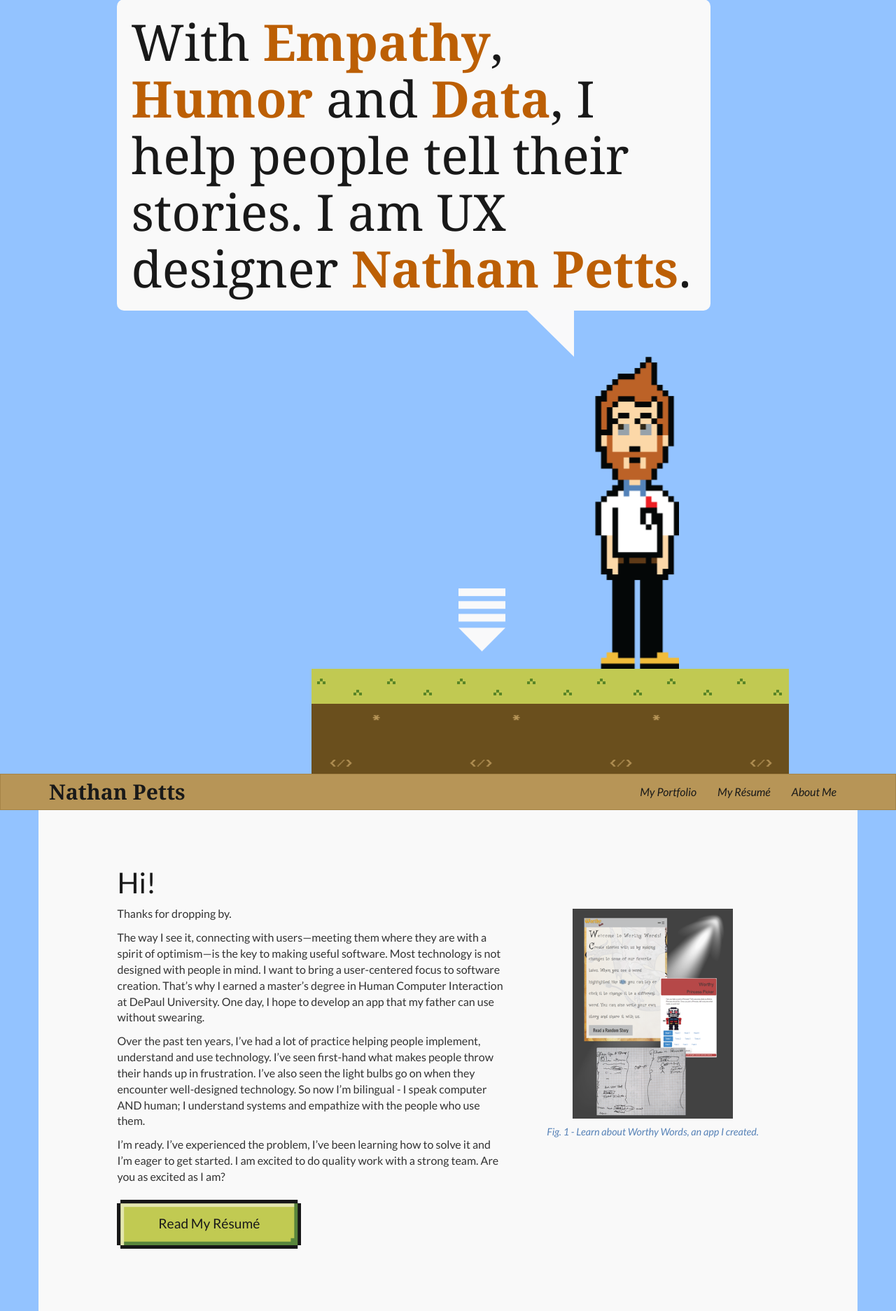
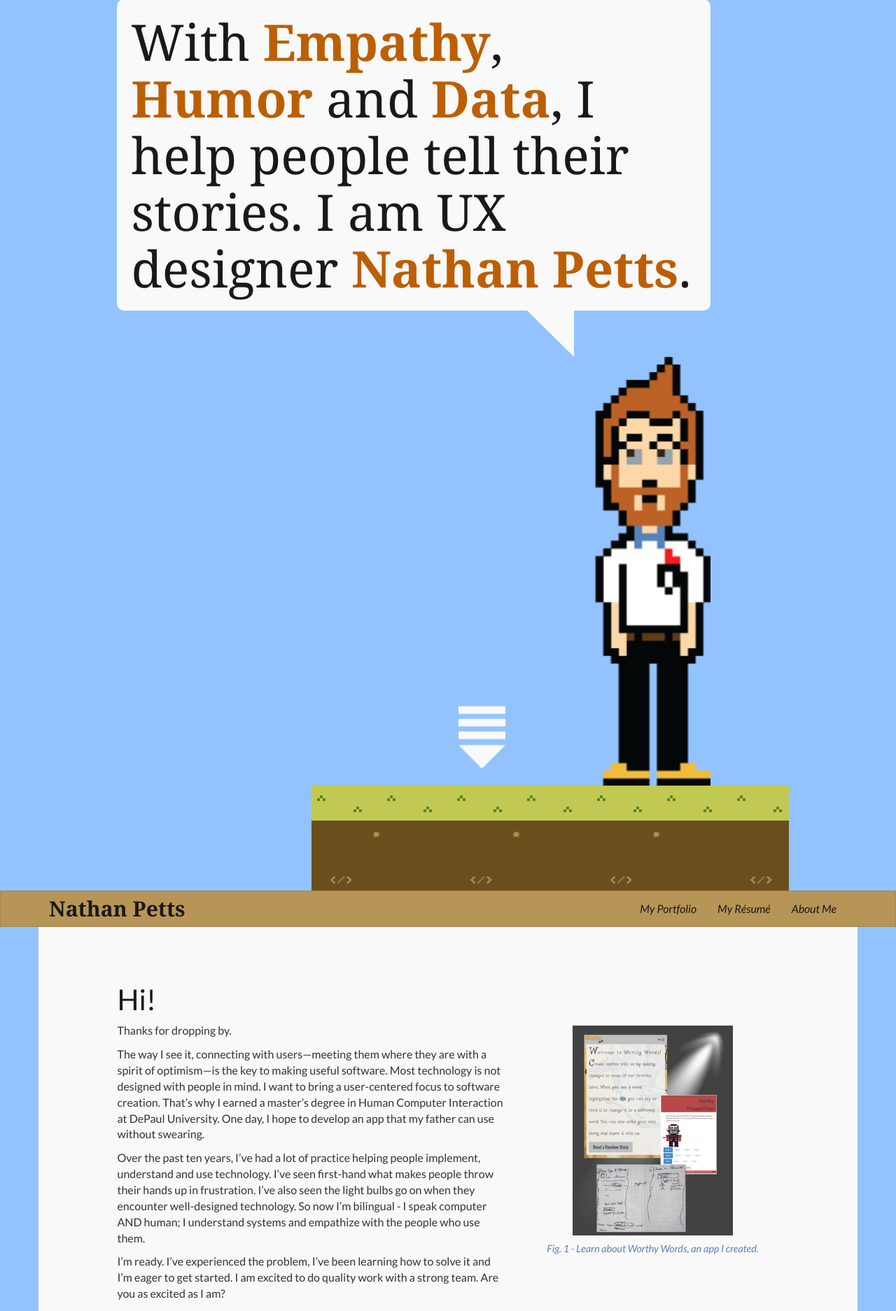
Before and after one commit to nbpetts/portfolio, a PHP site: page / in a window 1280 px wide. Shown: the part 145-2019 px from the top of the page at 70% size. Run offline with PHP 8.4, Linux system fonts and the light colour scheme; some web fonts are replaced.

Commit message:
fixes front page image and resume header

```diff
--- a/index.php
+++ b/index.php
@@ -21,23 +21,23 @@
     </div>
     <!--end row-->
     <div class="row">
-      <img src="images/speachCaret.svg" alt="Speach Bubble Caret" class="img-responsive  col-xs-1 col-xs-offset-6  col-sm-offset-7">
+      <img src="images/speachCaret.svg" alt="Speach Bubble Caret" class="img-responsive  col-xs-1 col-xs-offset-6  col-sm-offset-7 hidden-xs">
     </div>
     <!--end row-->
     <div class="row bottomAlign">
-      <a class="  col-xs-1 col-sm-1 col-xs-offset-5 col-sm-offset-6 downArrow " href="#content">
+      <a class="  col-xs-1 col-sm-1 col-xs-offset-5 col-sm-offset-6 downArrow hidden-xs" href="#content">
         <img src="images/downArrow.svg" alt="Click Here to Skip to the main Content">
       </a>
-      <img src="images/pixelGuy.png" alt="Pixel Version of Nathan Petts" class="img-responsive col-xs-1 col-xs-offset-1 col-sm-2 col-md-2 nathan   ">
+      <img src="images/pixelGuy.png" alt="Pixel Version of Nathan Petts" class="img-responsive col-xs-1 col-xs-offset-1 col-sm-2 col-md-2 nathan   hidden-xs">
 
     </div>
     <!--end row-->
     <div class="row">
-      <div class="col-xs-7 col-xs-offset-4 grass  "></div>
+      <div class="col-xs-7 col-xs-offset-4 grass  hidden-xs"></div>
     </div>
     <!--end row-->
     <div class="row  ">
-      <div class="col-xs-7 col-xs-offset-4 rock"></div>
+      <div class="col-xs-7 col-xs-offset-4 rock hidden-xs"></div>
     </div>
     <!--end row-->
   </section>
--- a/sass/my_styles.scss
+++ b/sass/my_styles.scss
@@ -64,7 +64,8 @@ h1.hero {
 }
 
 .nathan {
-  max-width: 150px;
+  // max-width: 150px;
+  min-height: 75px;
 }
 
 ///////////////////////////////resume styles
@@ -422,6 +423,7 @@ ul.nav-pills > li > a:hover {
   h1.hero {
 
     font-size: 2.5em;
+    margin-bottom: 30px ;
   }
   .jobTitleGroup{
     padding-left:0;
```
Also changed, not shown: css/my_styles.css, css/my_styles.min.css, 1 other file.
